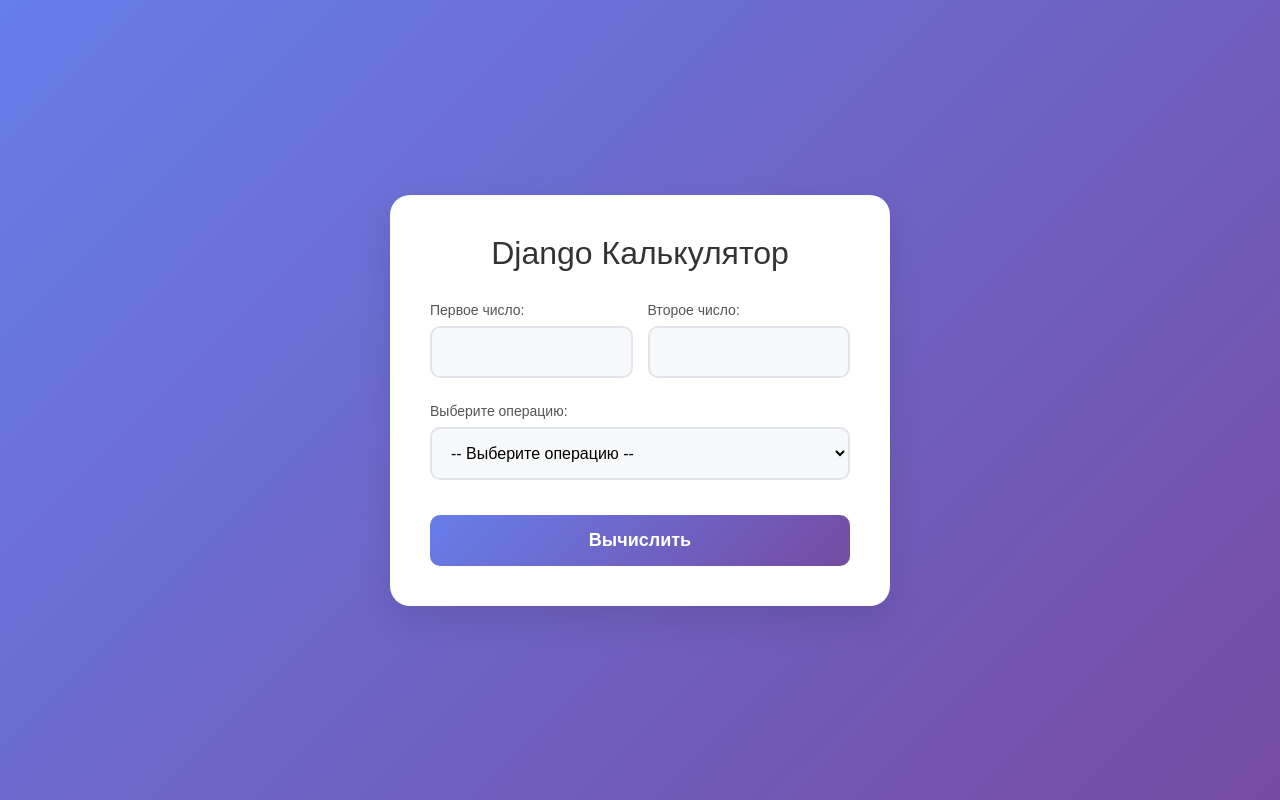
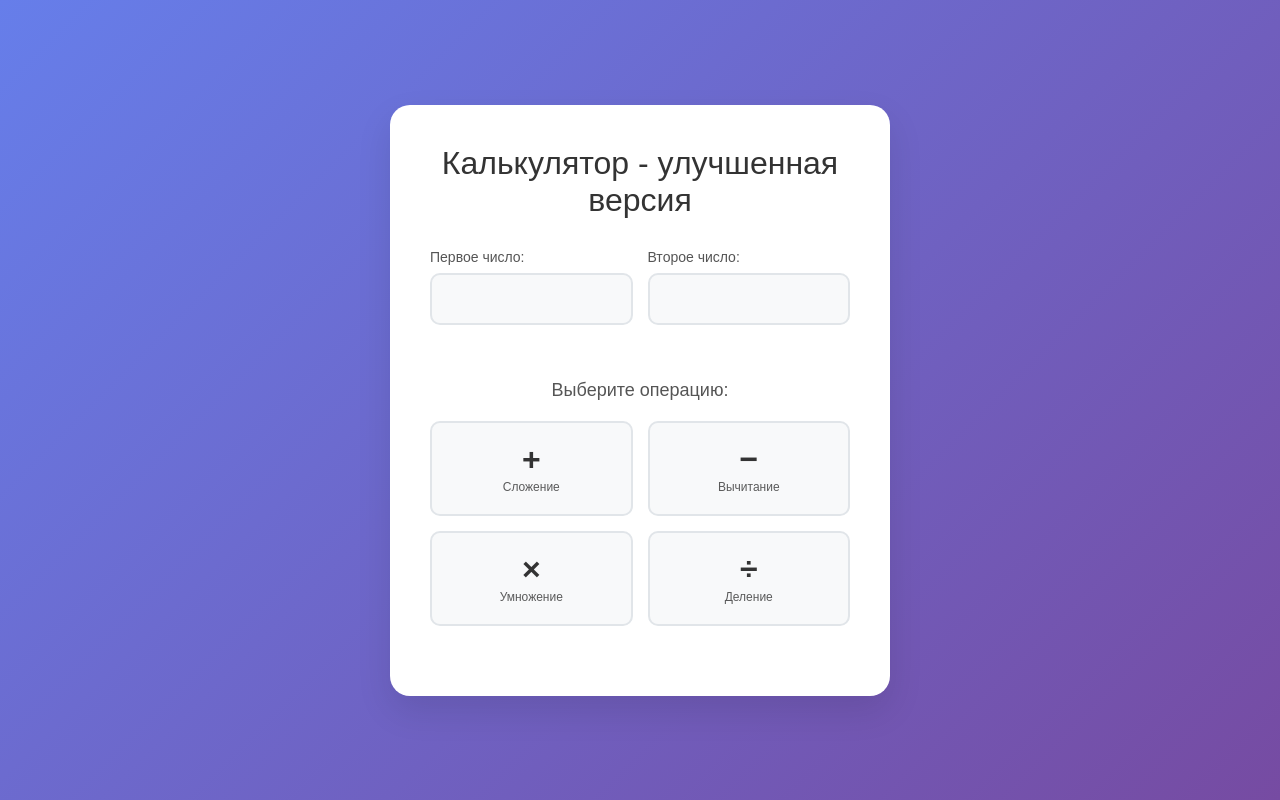
Before and after one commit to darkcolourspectrum/simple-django-app-homework, a Django app: page / in a window 1280 px wide. Run offline with Django 5.2, Linux system fonts and the light colour scheme.

Commit message:
new layout

```diff
--- a/calculator_project/calculator/templates/calculator/index.html
+++ b/calculator_project/calculator/templates/calculator/index.html
@@ -3,7 +3,7 @@
 <head>
     <meta charset="UTF-8">
     <meta name="viewport" content="width=device-width, initial-scale=1.0">
-    <title>Django Калькулятор</title>
+    <title>Калькулятор</title>
     <style>
         * {
             margin: 0;
@@ -67,45 +67,75 @@
             box-shadow: 0 0 0 3px rgba(102, 126, 234, 0.1);
         }
 
-        select {
-            width: 100%;
-            padding: 15px;
+        .input-row {
+            display: flex;
+            gap: 15px;
+        }
+
+        .input-row .form-group {
+            flex: 1;
+        }
+
+        .operations-container {
+            margin: 30px 0;
+        }
+
+        .operations-title {
+            text-align: center;
+            color: #555;
+            margin-bottom: 20px;
+            font-size: 18px;
+            font-weight: 500;
+        }
+
+        .operation-buttons {
+            display: grid;
+            grid-template-columns: repeat(2, 1fr);
+            gap: 15px;
+        }
+
+        .operation-btn {
+            padding: 20px;
             border: 2px solid #e1e5e9;
             border-radius: 10px;
-            font-size: 16px;
             background: #f8f9fa;
+            color: #333;
+            font-size: 24px;
+            font-weight: bold;
+            cursor: pointer;
             transition: all 0.3s ease;
-            cursor: pointer;
+            display: flex;
+            flex-direction: column;
+            align-items: center;
+            gap: 5px;
         }
 
-        select:focus {
-            outline: none;
+        .operation-btn:hover {
             border-color: #667eea;
             background: white;
-            box-shadow: 0 0 0 3px rgba(102, 126, 234, 0.1);
+            transform: translateY(-2px);
+            box-shadow: 0 5px 15px rgba(102, 126, 234, 0.2);
         }
 
-        .calculate-btn {
-            width: 100%;
-            padding: 15px;
+        .operation-btn:active {
+            transform: translateY(0);
+        }
+
+        .operation-btn.active {
             background: linear-gradient(135deg, #667eea 0%, #764ba2 100%);
             color: white;
-            border: none;
-            border-radius: 10px;
-            font-size: 18px;
-            font-weight: 600;
-            cursor: pointer;
-            transition: all 0.3s ease;
-            margin-top: 10px;
+            border-color: #667eea;
         }
 
-        .calculate-btn:hover {
-            transform: translateY(-2px);
-            box-shadow: 0 10px 25px rgba(102, 126, 234, 0.3);
+        .operation-symbol {
+            font-size: 32px;
+            line-height: 1;
         }
 
-        .calculate-btn:active {
-            transform: translateY(0);
+        .operation-name {
+            font-size: 12px;
+            font-weight: normal;
+            opacity: 0.8;
         }
 
         .result-container {
@@ -158,17 +188,22 @@
             pointer-events: none;
         }
 
-        .loading .calculate-btn {
+        .loading .operation-btn {
             background: #ccc;
+            border-color: #ccc;
+            color: #888;
         }
 
-        .input-row {
-            display: flex;
-            gap: 15px;
+        .validation-message {
+            color: #e74c3c;
+            font-size: 14px;
+            margin-top: 10px;
+            text-align: center;
+            display: none;
         }
 
-        .input-row .form-group {
-            flex: 1;
+        .validation-message.show {
+            display: block;
         }
 
         @media (max-width: 480px) {
@@ -176,14 +211,21 @@
                 flex-direction: column;
                 gap: 0;
             }
+
+            .operation-buttons {
+                grid-template-columns: 1fr;
+            }
+
+            .calculator-container {
+                padding: 20px;
+            }
         }
     </style>
 </head>
 <body>
     <div class="calculator-container">
-        <h1 class="title">Django Калькулятор</h1>
+        <h1 class="title">Калькулятор - улучшенная версия</h1>
 
-        <form id="calculatorForm">
         <div class="input-row">
             <div class="form-group">
                 <label for="num1">Первое число:</label>
@@ -196,21 +238,31 @@
             </div>
         </div>
 
-            <div class="form-group">
-                <label for="operation">Выберите операцию:</label>
-                <select id="operation" name="operation" required>
-                    <option value="">-- Выберите операцию --</option>
-                    <option value="add">Сложение</option>
-                    <option value="subtract">Вычитание</option>
-                    <option value="multiply">Умножение</option>
-                    <option value="divide">Деление</option>
-                </select>
+        <div class="operations-container">
+            <div class="operations-title">Выберите операцию:</div>
+            <div class="operation-buttons">
+                <button class="operation-btn" data-operation="add">
+                    <span class="operation-symbol">+</span>
+                    <span class="operation-name">Сложение</span>
+                </button>
+                <button class="operation-btn" data-operation="subtract">
+                    <span class="operation-symbol">−</span>
+                    <span class="operation-name">Вычитание</span>
+                </button>
+                <button class="operation-btn" data-operation="multiply">
+                    <span class="operation-symbol">×</span>
+                    <span class="operation-name">Умножение</span>
+                </button>
+                <button class="operation-btn" data-operation="divide">
+                    <span class="operation-symbol">÷</span>
+                    <span class="operation-name">Деление</span>
+                </button>
+            </div>
         </div>
 
-            <button type="submit" class="calculate-btn">
-                Вычислить
-            </button>
-        </form>
+        <div class="validation-message" id="validationMessage">
+            Пожалуйста, введите оба числа перед выбором операции
+        </div>
 
         <div id="resultContainer" class="result-container">
             <div id="resultText" class="result-text"></div>
@@ -219,19 +271,46 @@
     </div>
 
     <script>
-        document.getElementById('calculatorForm').addEventListener('submit', function(e) {
-            e.preventDefault();
+        function getCookie(name) {
+            let cookieValue = null;
+            if (document.cookie && document.cookie !== '') {
+                const cookies = document.cookie.split(';');
+                for (let i = 0; i < cookies.length; i++) {
+                    const cookie = cookies[i].trim();
+                    if (cookie.substring(0, name.length + 1) === (name + '=')) {
+                        cookieValue = decodeURIComponent(cookie.substring(name.length + 1));
+                        break;
+                    }
+                }
+            }
+            return cookieValue;
+        }
 
-            const form = this;
+        function validateInputs() {
+            const num1 = document.getElementById('num1').value;
+            const num2 = document.getElementById('num2').value;
+            const validationMessage = document.getElementById('validationMessage');
+
+            if (!num1 || !num2) {
+                validationMessage.classList.add('show');
+                return false;
+            }
+
+            validationMessage.classList.remove('show');
+            return true;
+        }
+
+        function performCalculation(operation) {
+            const num1 = document.getElementById('num1').value;
+            const num2 = document.getElementById('num2').value;
             const resultContainer = document.getElementById('resultContainer');
             const resultText = document.getElementById('resultText');
             const expression = document.getElementById('expression');
 
-            const formData = new FormData(form);
             const data = {
-                num1: formData.get('num1'),
-                num2: formData.get('num2'),
-                operation: formData.get('operation')
+                num1: parseFloat(num1),
+                num2: parseFloat(num2),
+                operation: operation
             };
 
             document.body.classList.add('loading');
@@ -263,33 +342,48 @@
                 resultContainer.className = 'result-container show error';
                 resultText.textContent = 'Ошибка сети!';
                 expression.textContent = 'Не удалось выполнить вычисление';
+                console.error('Error:', error);
+            });
+        }
+
+        document.querySelectorAll('.operation-btn').forEach(button => {
+            button.addEventListener('click', function() {
+                if (!validateInputs()) {
+                    return;
+                }
+
+                document.querySelectorAll('.operation-btn').forEach(btn => {
+                    btn.classList.remove('active');
+                });
+
+                this.classList.add('active');
+
+                const operation = this.getAttribute('data-operation');
+                performCalculation(operation);
             });
         });
 
-        function getCookie(name) {
-            let cookieValue = null;
-            if (document.cookie && document.cookie !== '') {
-                const cookies = document.cookie.split(';');
-                for (let i = 0; i < cookies.length; i++) {
-                    const cookie = cookies[i].trim();
-                    if (cookie.substring(0, name.length + 1) === (name + '=')) {
-                        cookieValue = decodeURIComponent(cookie.substring(name.length + 1));
-                        break;
-                    }
-                }
-            }
-            return cookieValue;
-        }
-
-        document.getElementById('operation').addEventListener('change', function() {
-            const form = document.getElementById('calculatorForm');
-            const num1 = document.getElementById('num1').value;
-            const num2 = document.getElementById('num2').value;
-
-            if (num1 && num2 && this.value) {
-                form.dispatchEvent(new Event('submit'));
+        document.getElementById('num1').addEventListener('input', function() {
+            if (this.value && document.getElementById('num2').value) {
+                document.getElementById('validationMessage').classList.remove('show');
             }
         });
+
+        document.getElementById('num2').addEventListener('input', function() {
+            if (this.value && document.getElementById('num1').value) {
+                document.getElementById('validationMessage').classList.remove('show');
+            }
+        });
+
+        document.getElementById('num1').addEventListener('input', resetActiveButton);
+        document.getElementById('num2').addEventListener('input', resetActiveButton);
+
+        function resetActiveButton() {
+            document.querySelectorAll('.operation-btn').forEach(btn => {
+                btn.classList.remove('active');
+            });
+            document.getElementById('resultContainer').classList.remove('show');
+        }
     </script>
 </body>
 </html>
```
Lines whose indentation alone changed are shown as unchanged.
